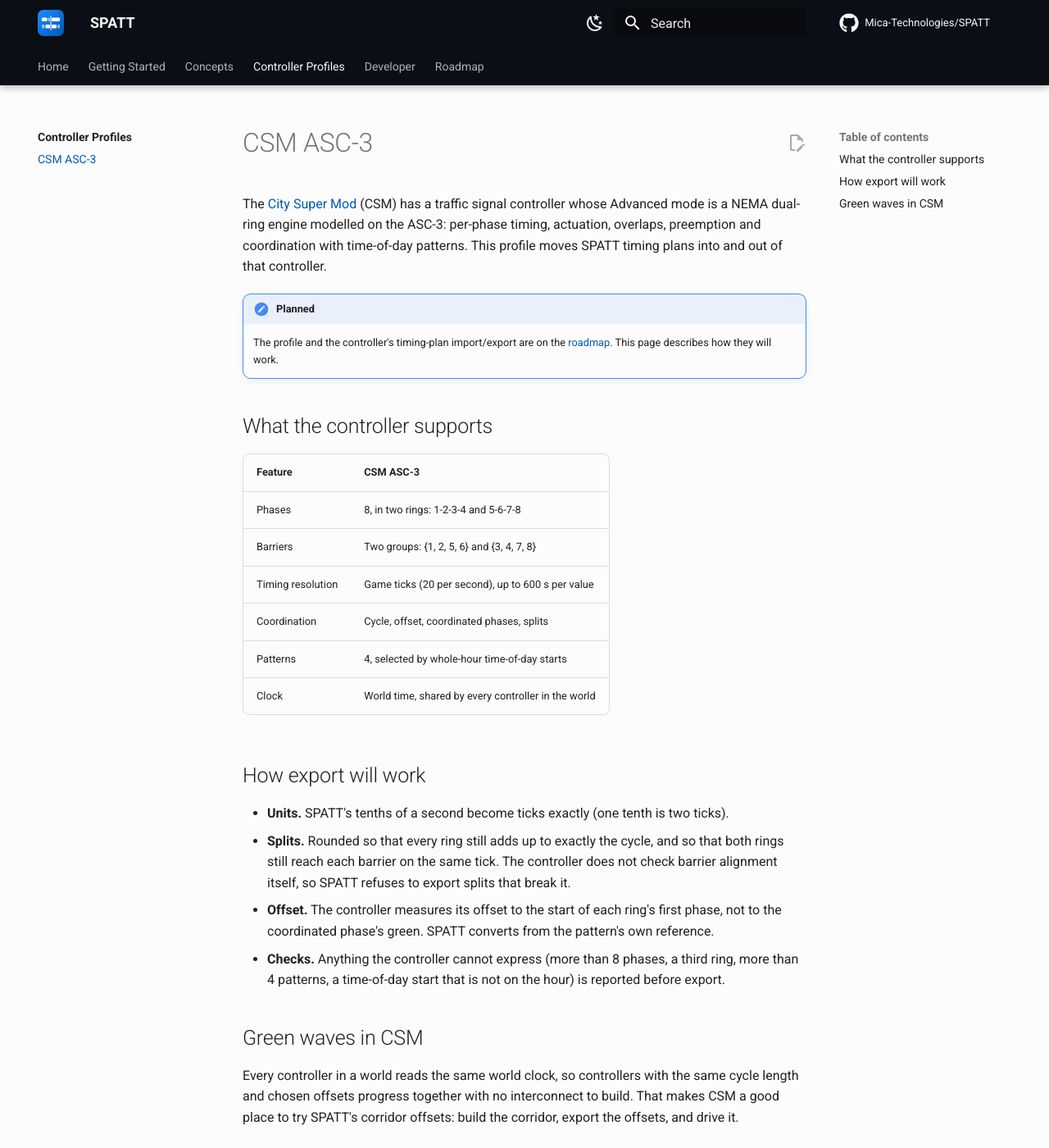
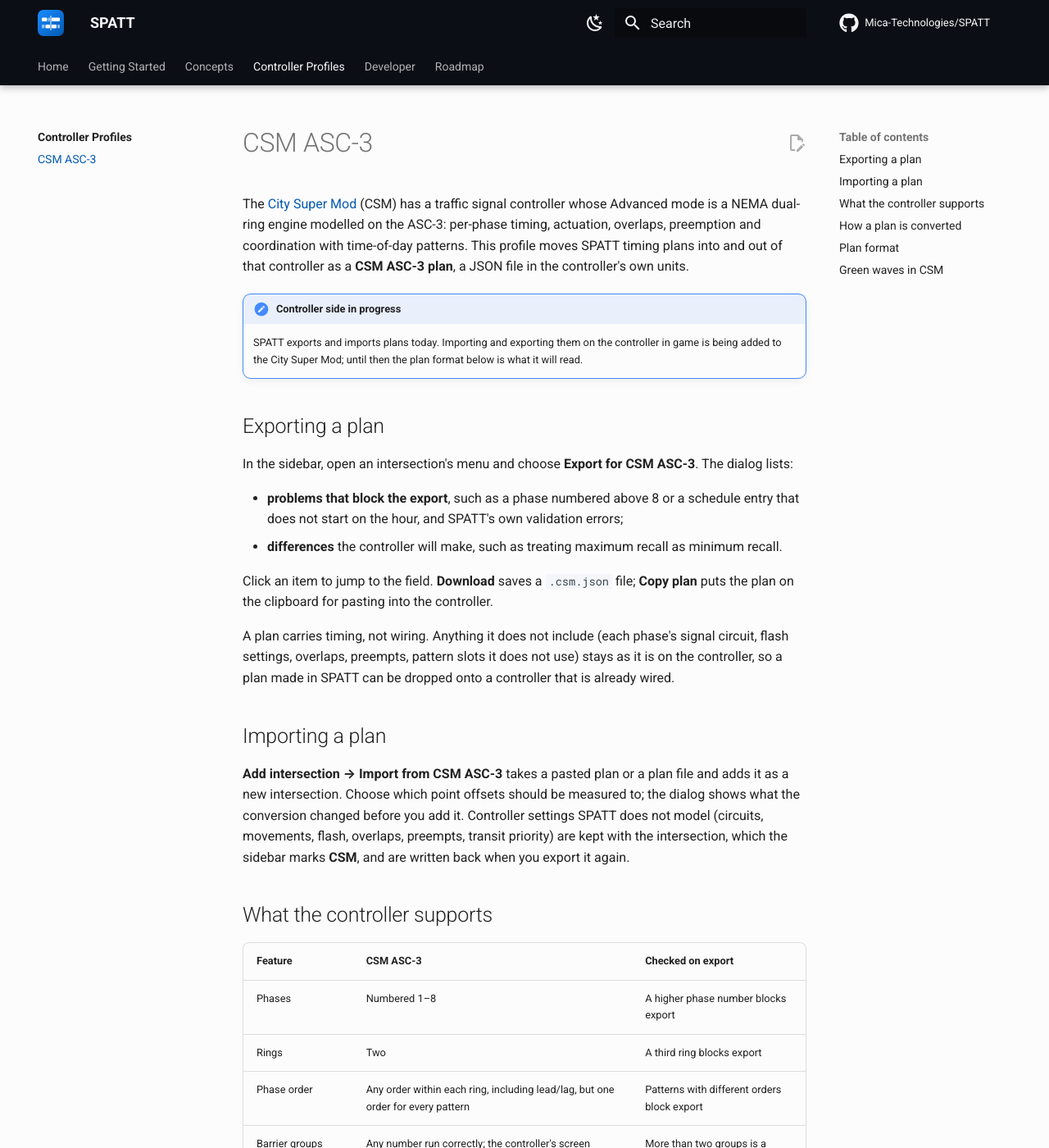
Before and after one commit to Mica-Technologies/SPATT, an MkDocs documentation site: the page built from docs/profiles/csm-asc3.md, in a window 1280 px wide and 1400 px high. Shown: the whole window at 82% size. Built offline with MkDocs 1.6.1 and Material for MkDocs 9.7.7, drawn with Linux system fonts in a browser that asks for light colours; comment, search, counter and statistics services are not loaded; some of the changed text lies outside the part shown.

Commit message:
Document the CSM ASC-3 profile and its plan format
Co-Authored-By: Claude Opus 5 (1M context) <noreply@anthropic.com>

````diff
--- a/docs/profiles/csm-asc3.md
+++ b/docs/profiles/csm-asc3.md
@@ -3,33 +3,136 @@
 The [City Super Mod](https://github.com/Mica-Technologies/minecraft-city-super-mod) (CSM) has a
 traffic signal controller whose Advanced mode is a NEMA dual-ring engine modelled on the ASC-3:
 per-phase timing, actuation, overlaps, preemption and coordination with time-of-day patterns.
-This profile moves SPATT timing plans into and out of that controller.
+This profile moves SPATT timing plans into and out of that controller as a **CSM ASC-3 plan**, a
+JSON file in the controller's own units.
 
-!!! note "Planned"
-    The profile and the controller's timing-plan import/export are on the
-    [roadmap](../roadmap.md). This page describes how they will work.
+!!! note "Controller side in progress"
+    SPATT exports and imports plans today. Importing and exporting them on the controller in game
+    is being added to the City Super Mod; until then the plan format below is what it will read.
+
+## Exporting a plan
+
+In the sidebar, open an intersection's menu and choose **Export for CSM ASC-3**. The dialog lists:
+
+- **problems that block the export**, such as a phase numbered above 8 or a schedule entry that
+  does not start on the hour, and SPATT's own validation errors;
+- **differences** the controller will make, such as treating maximum recall as minimum recall.
+
+Click an item to jump to the field. **Download** saves a `.csm.json` file; **Copy plan** puts the
+plan on the clipboard for pasting into the controller.
+
+A plan carries timing, not wiring. Anything it does not include (each phase's signal circuit,
+flash settings, overlaps, preempts, pattern slots it does not use) stays as it is on the
+controller, so a plan made in SPATT can be dropped onto a controller that is already wired.
+
+## Importing a plan
+
+**Add intersection → Import from CSM ASC-3** takes a pasted plan or a plan file and adds it as a
+new intersection. Choose which point offsets should be measured to; the dialog shows what the
+conversion changed before you add it. Controller settings SPATT does not model (circuits,
+movements, flash, overlaps, preempts, transit priority) are kept with the intersection, which the
+sidebar marks **CSM**, and are written back when you export it again.
 
 ## What the controller supports
 
-| Feature | CSM ASC-3 |
+| Feature | CSM ASC-3 | Checked on export |
+|---|---|---|
+| Phases | Numbered 1–8 | A higher phase number blocks export |
+| Rings | Two | A third ring blocks export |
+| Phase order | Any order within each ring, including lead/lag, but one order for every pattern | Patterns with different orders block export |
+| Barrier groups | Any number run correctly; the controller's screen labels only A and B, and flash alternates between even and odd groups | More than two groups is a warning |
+| Times | Game ticks (20 per second), up to 600 s per value | Longer values block export |
+| Patterns | 4 slots | More than 4 patterns without a schedule blocks export |
+| Schedule | One start hour per slot, whole hours only | More than 4 entries, or a start off the hour, blocks export |
+| Recall | None, minimum, soft; maximum recall behaves like minimum recall | Maximum recall is a warning |
+| Force-offs | Fixed only | Floating force-offs are a warning |
+| Max green in coordination | Max 2 whenever a phase has one | A pattern set to Max 1 with Max 2 phases is a warning |
+| Overlaps and preempts | Tied to signal circuits | SPATT-side overlaps and preempts are not exported (warning) |
+| Clock | World time, shared by every controller in the world | |
+
+## How a plan is converted
+
+**Units.** One tenth of a second is exactly two ticks, so exported times are exact. An imported
+odd tick count has no exact tenth: it is rounded and reported.
+
+**Barriers.** SPATT's barrier groups become barrier numbers 0, 1, 2… in the order they run. On
+import, barrier numbers become groups in running order starting from the barrier of ring 1's first
+enabled phase, which is where the controller starts its cycle.
+
+**Splits.** SPATT validation already guarantees that the rings meet at every barrier and that the
+groups fill the cycle, so splits convert to ticks with no rounding.
+
+**Offsets.** The controller measures its offset to the start of the barrier group holding ring 1's
+first phase. SPATT converts each pattern's offset from its own reference. For example, the
+standard eight-phase template has a 90 s cycle and an offset of 0 s to the beginning of
+coordinated green, which starts 15 s into the ring sequence. Its controller offset is
+0 − 15 = −15 s, which wraps to 75 s, or 1500 ticks.
+
+**Schedule.** With a daily schedule, entry *k* in time order becomes slot *k*. A free entry
+becomes a FREE slot, and unused slots start at the same hour as slot 0 so they never run. Without
+a schedule, patterns 1–4 fill slots 0–3 and time-of-day selection is off, so slot 0 runs all day.
+Patterns the schedule never selects are not exported (warning).
+
+**Pedestrian service.** The controller has walk and pedestrian clearance timers on every phase and
+decides from the signals wired to it whether a phase has pedestrians. SPATT exports those timers
+for phases with pedestrian service. On import, a phase has pedestrian service when the plan says
+its circuit has pedestrian signals, or, failing that, when both timers are set. The controller's
+*Pedestrian* recall mode imports as pedestrian recall.
+
+**Not in a plan.** A phase's approach, and SPATT's movement kind unless the plan came from a
+controller (which stores its own movement). An imported phase without one is a through movement.
+
+## Plan format
+
+The format is `csm-asc3-plan`, version 1. The JSON Schema is
+[csm-asc3-plan.schema.json](csm-asc3-plan.schema.json); example plans for every SPATT template are
+in the repository under `test/fixtures/csm/`. An excerpt (one phase, part of the splits):
+
+```json
+{
+  "format": "csm-asc3-plan",
+  "formatVersion": 1,
+  "generator": "SPATT",
+  "name": "Main St & Side St",
+  "phases": [
+    {
+      "number": 2, "enabled": true, "barrier": 0,
+      "minGreen": 200, "passage": 60, "maxGreen": 800, "maxGreen2": 0,
+      "yellow": 80, "redClear": 40,
+      "addedInitial": 0, "maxInitial": 0, "minGap": 0, "timeBeforeReduce": 0, "timeToReduce": 0,
+      "recall": "NONE", "pedRecall": false, "restInWalk": false,
+      "dualEntry": false, "conditionalService": false, "lockCall": false,
+      "walk": 140, "pedClear": 360, "label": "EB Thru"
+    }
+  ],
+  "rings": [[1, 2, 3, 4], [5, 6, 7, 8]],
+  "patterns": [
+    { "slot": 0, "mode": "COORDINATED", "cycle": 1800, "offset": 1500,
+      "coordinatedPhases": [2, 6], "splits": { "1": 300, "2": 700 }, "name": "AM Peak" }
+  ],
+  "schedule": { "enabled": true, "startHours": [6, 22, 6, 6] }
+}
+```
+
+Every time is in ticks. Phases listed are set on the controller; a phase the controller has but
+the plan does not list is disabled. Enum values are the controller's own constants:
+
+| Field | Values |
 |---|---|
-| Phases | 8, in two rings: 1-2-3-4 and 5-6-7-8 |
-| Barriers | Two groups: {1, 2, 5, 6} and {3, 4, 7, 8} |
-| Timing resolution | Game ticks (20 per second), up to 600 s per value |
-| Coordination | Cycle, offset, coordinated phases, splits |
-| Patterns | 4, selected by whole-hour time-of-day starts |
-| Clock | World time, shared by every controller in the world |
+| `recall` | `NONE`, `MINIMUM`, `MAXIMUM`, `PEDESTRIAN`, `SOFT` |
+| `movement` | `THROUGH`, `LEFT`, `PROTECTED_LEFT`, `RIGHT`, `PED` |
+| `flash` | `AUTO`, `YELLOW`, `RED`, `DARK` |
+| pattern `mode` | `FREE`, `COORDINATED` |
 
-## How export will work
+Optional fields, which the controller keeps its own values for when a plan leaves them out:
 
-- **Units.** SPATT's tenths of a second become ticks exactly (one tenth is two ticks).
-- **Splits.** Rounded so that every ring still adds up to exactly the cycle, and so that both
-  rings still reach each barrier on the same tick. The controller does not check barrier
-  alignment itself, so SPATT refuses to export splits that break it.
-- **Offset.** The controller measures its offset to the start of each ring's first phase, not to
-  the coordinated phase's green. SPATT converts from the pattern's own reference.
-- **Checks.** Anything the controller cannot express (more than 8 phases, a third ring, more than
-  4 patterns, a time-of-day start that is not on the hour) is reported before export.
+| Where | Fields |
+|---|---|
+| Phase | `walk`, `pedClear`, `movement`, `circuit` (0-based, −1 none), `flash`, `delayedGreen`, `bikeMinGreen`, `permissivePhase` (flashing yellow arrow; 0 = protected only) |
+| Plan | `patterns` entries (slots not listed are kept), `overlaps`, `preempts`, `priority` (carried verbatim) |
+
+Informational fields the controller ignores: `generator`, `name`, a phase's `label`, a pattern's
+`name`, and `hasPedestrianSignals`, which the controller writes on export.
 
 ## Green waves in CSM
 
````
Also changed, not shown: docs/getting-started/editor.md (+3 -2 lines), docs/roadmap.md (+2 -1 lines), src/profiles/csm/README.md (+4 -3 lines).
